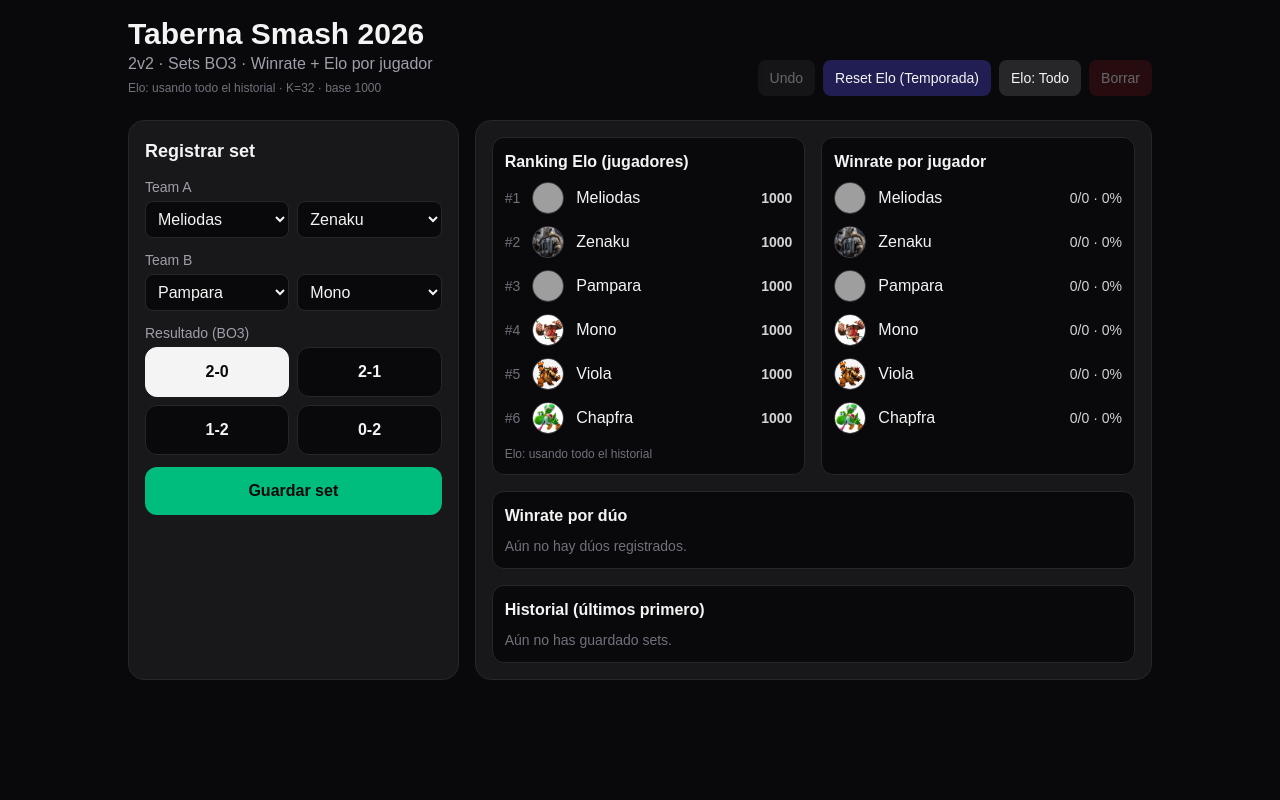
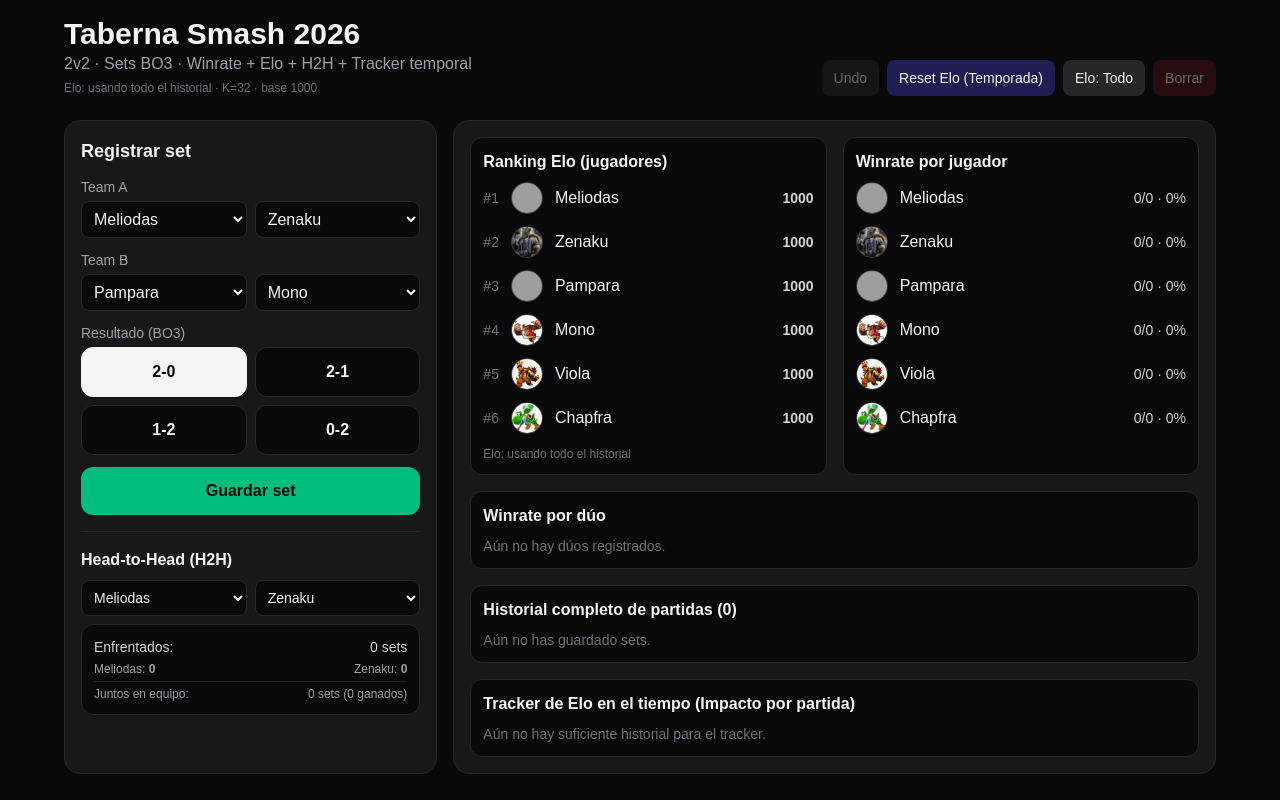
Before and after one commit to toren2/taberna-smash, a Next.js app: page / in a window 1280 px wide. Built offline with nearby package versions, Linux system fonts and the light colour scheme; grey boxes are pictures that could not be loaded.

Commit message:
Añadir historial completo, tracker de elo temporal, h2h y avatares

```diff
--- a/src/app/page.tsx
+++ b/src/app/page.tsx
@@ -65,8 +65,11 @@ export default function Page() {
 
   const [msg, setMsg] = useState<string>("");
   const [sets, setSets] = useState<SetRow[]>([]);
+  const [eloSeasonStart, setEloSeasonStart] = useState<string | null>(null);
 
-  const [eloSeasonStart, setEloSeasonStart] = useState<string | null>(null);
+  // Estados para Head-to-Head (H2H)
+  const [h2hPlayer1, setH2hPlayer1] = useState<string>(PLAYERS[0]?.id ?? "");
+  const [h2hPlayer2, setH2hPlayer2] = useState<string>(PLAYERS[1]?.id ?? "");
 
   useEffect(() => {
     try {
@@ -236,6 +239,44 @@ export default function Page() {
     return arr.sort((a, b) => b.winRate - a.winRate || b.played - a.played);
   }, [sets, idToPlayer]);
 
+  // Head-to-Head
+  const h2hStats = useMemo(() => {
+    if (!h2hPlayer1 || !h2hPlayer2 || h2hPlayer1 === h2hPlayer2) {
+      return { played: 0, p1Wins: 0, p2Wins: 0, together: 0, togetherWins: 0 };
+    }
+
+    let played = 0;
+    let p1Wins = 0;
+    let p2Wins = 0;
+    let together = 0;
+    let togetherWins = 0;
+
+    for (const s of sets) {
+      const teamA = [s.a1, s.a2];
+      const teamB = [s.b1, s.b2];
+      const aWon = s.aGames > s.bGames;
+
+      const p1InA = teamA.includes(h2hPlayer1);
+      const p1InB = teamB.includes(h2hPlayer1);
+      const p2InA = teamA.includes(h2hPlayer2);
+      const p2InB = teamB.includes(h2hPlayer2);
+
+      if ((p1InA && p2InA) || (p1InB && p2InB)) {
+        together++;
+        const p1TeamWon = (p1InA && aWon) || (p1InB && !aWon);
+        if (p1TeamWon) togetherWins++;
+      } else if ((p1InA && p2InB) || (p1InB && p2InA)) {
+        played++;
+        const p1TeamWon = (p1InA && aWon) || (p1InB && !aWon);
+        if (p1TeamWon) p1Wins++;
+        else p2Wins++;
+      }
+    }
+
+    return { played, p1Wins, p2Wins, together, togetherWins };
+  }, [sets, h2hPlayer1, h2hPlayer2]);
+
+  // Cálculo de Elo actual
   const eloMap = useMemo(() => {
     const elo: Record<string, number> = {};
     for (const p of PLAYERS) elo[p.id] = ELO_START;
@@ -278,6 +319,55 @@ export default function Page() {
       .sort((a, b) => b.elo - a.elo);
   }, [eloMap]);
 
+  // Tracker de cambios de Elo en el tiempo (historial de impacto de Elo por match)
+  const eloTimeline = useMemo(() => {
+    const elo: Record<string, number> = {};
+    for (const p of PLAYERS) elo[p.id] = ELO_START;
+
+    const seasonStartMs = eloSeasonStart ? new Date(eloSeasonStart).getTime() : null;
+    const chronological = [...sets].sort(
+      (x, y) => new Date(x.createdAt).getTime() - new Date(y.createdAt).getTime()
+    );
+
+    const logs = [];
+    for (const s of chronological) {
+      const t = new Date(s.createdAt).getTime();
+      const isSeason = seasonStartMs === null || t >= seasonStartMs;
+
+      const rA1 = elo[s.a1] ?? ELO_START;
+      const rA2 = elo[s.a2] ?? ELO_START;
+      const rB1 = elo[s.b1] ?? ELO_START;
+      const rB2 = elo[s.b2] ?? ELO_START;
+
+      const teamA = (rA1 + rA2) / 2;
+      const teamB = (rB1 + rB2) / 2;
+      const aWon = s.aGames > s.bGames;
+      const expA = expectedScore(teamA, teamB);
+      const scoreA = aWon ? 1 : 0;
+      const deltaA = ELO_K * (scoreA - expA);
+      const share = roundElo(deltaA / 2);
+
+      if (isSeason) {
+        elo[s.a1] = roundElo(elo[s.a1] + share);
+        elo[s.a2] = roundElo(elo[s.a2] + share);
+        elo[s.b1] = roundElo(elo[s.b1] - share);
+        elo[s.b2] = roundElo(elo[s.b2] - share);
+      }
+
+      logs.push({
+        id: s.id,
+        createdAt: s.createdAt,
+        aNames: `${idToPlayer.get(s.a1)?.tag ?? s.a1} & ${idToPlayer.get(s.a2)?.tag ?? s.a2}`,
+        bNames: `${idToPlayer.get(s.b1)?.tag ?? s.b1} & ${idToPlayer.get(s.b2)?.tag ?? s.b2}`,
+        aWon,
+        score: `${s.aGames}-${s.bGames}`,
+        delta: share,
+      });
+    }
+
+    return logs.reverse(); // Más recientes primero
+  }, [sets, eloSeasonStart, idToPlayer]);
+
   const playerOptions = PLAYERS.map((p: Player) => (
     <option key={p.id} value={p.id}>
       {p.tag}
@@ -291,11 +381,11 @@ export default function Page() {
 
   return (
     <main className="min-h-screen bg-zinc-950 text-zinc-100 p-4">
-      <div className="max-w-5xl mx-auto space-y-6">
+      <div className="max-w-6xl mx-auto space-y-6">
         <header className="flex flex-col sm:flex-row sm:items-end sm:justify-between gap-3">
           <div>
             <h1 className="text-3xl font-bold">Taberna Smash 2026</h1>
-            <p className="text-zinc-400">2v2 · Sets BO3 · Winrate + Elo por jugador</p>
+            <p className="text-zinc-400">2v2 · Sets BO3 · Winrate + Elo + H2H + Tracker temporal</p>
             <p className="text-xs text-zinc-500 mt-1">{eloSeasonLabel} · K={ELO_K} · base {ELO_START}</p>
           </div>
 
@@ -342,16 +432,17 @@ export default function Page() {
         )}
 
         <section className="grid grid-cols-1 lg:grid-cols-3 gap-4">
-          <div className="rounded-2xl bg-zinc-900 border border-zinc-800 p-4 lg:col-span-1">
+          <div className="rounded-2xl bg-zinc-900 border border-zinc-800 p-4 lg:col-span-1 space-y-4">
+            <div>
               <h2 className="text-lg font-semibold mb-3">Registrar set</h2>
               <div className="space-y-3">
                 <div>
                   <div className="text-sm text-zinc-400 mb-1">Team A</div>
                   <div className="grid grid-cols-2 gap-2">
-                  <select value={a1} onChange={(e: React.ChangeEvent<HTMLSelectElement>) => setA1(e.target.value)} className="w-full bg-zinc-950 border border-zinc-800 rounded-lg p-2">
+                    <select value={a1} onChange={(e) => setA1(e.target.value)} className="w-full bg-zinc-950 border border-zinc-800 rounded-lg p-2">
                       {playerOptions}
                     </select>
-                  <select value={a2} onChange={(e: React.ChangeEvent<HTMLSelectElement>) => setA2(e.target.value)} className="w-full bg-zinc-950 border border-zinc-800 rounded-lg p-2">
+                    <select value={a2} onChange={(e) => setA2(e.target.value)} className="w-full bg-zinc-950 border border-zinc-800 rounded-lg p-2">
                       {playerOptions}
                     </select>
                   </div>
@@ -360,10 +451,10 @@ export default function Page() {
                 <div>
                   <div className="text-sm text-zinc-400 mb-1">Team B</div>
                   <div className="grid grid-cols-2 gap-2">
-                  <select value={b1} onChange={(e: React.ChangeEvent<HTMLSelectElement>) => setB1(e.target.value)} className="w-full bg-zinc-950 border border-zinc-800 rounded-lg p-2">
+                    <select value={b1} onChange={(e) => setB1(e.target.value)} className="w-full bg-zinc-950 border border-zinc-800 rounded-lg p-2">
                       {playerOptions}
                     </select>
-                  <select value={b2} onChange={(e: React.ChangeEvent<HTMLSelectElement>) => setB2(e.target.value)} className="w-full bg-zinc-950 border border-zinc-800 rounded-lg p-2">
+                    <select value={b2} onChange={(e) => setB2(e.target.value)} className="w-full bg-zinc-950 border border-zinc-800 rounded-lg p-2">
                       {playerOptions}
                     </select>
                   </div>
@@ -399,9 +490,45 @@ export default function Page() {
               </div>
             </div>
 
+            {/* HEAD-TO-HEAD */}
+            <div className="border-t border-zinc-800 pt-4">
+              <h3 className="text-md font-semibold mb-2">Head-to-Head (H2H)</h3>
+              <div className="space-y-2">
+                <div className="grid grid-cols-2 gap-2">
+                  <select value={h2hPlayer1} onChange={(e) => setH2hPlayer1(e.target.value)} className="w-full bg-zinc-950 border border-zinc-800 rounded-lg p-2 text-sm">
+                    {playerOptions}
+                  </select>
+                  <select value={h2hPlayer2} onChange={(e) => setH2hPlayer2(e.target.value)} className="w-full bg-zinc-950 border border-zinc-800 rounded-lg p-2 text-sm">
+                    {playerOptions}
+                  </select>
+                </div>
+                {h2hPlayer1 === h2hPlayer2 ? (
+                  <div className="text-xs text-zinc-500">Selecciona dos jugadores distintos.</div>
+                ) : (
+                  <div className="bg-zinc-950 border border-zinc-800 rounded-xl p-3 text-sm space-y-1">
+                    <div className="flex justify-between font-medium text-zinc-300">
+                      <span>Enfrentados:</span>
+                      <span>{h2hStats.played} sets</span>
+                    </div>
+                    <div className="flex justify-between text-xs text-zinc-400">
+                      <span>{idToPlayer.get(h2hPlayer1)?.tag}: <b>{h2hStats.p1Wins}</b></span>
+                      <span>{idToPlayer.get(h2hPlayer2)?.tag}: <b>{h2hStats.p2Wins}</b></span>
+                    </div>
+                    <div className="border-t border-zinc-800/80 pt-1 mt-1 flex justify-between text-xs text-zinc-400">
+                      <span>Juntos en equipo:</span>
+                      <span>{h2hStats.together} sets ({h2hStats.togetherWins} ganados)</span>
+                    </div>
+                  </div>
+                )}
+              </div>
+            </div>
+
+          </div>
+
           <div className="rounded-2xl bg-zinc-900 border border-zinc-800 p-4 lg:col-span-2">
             <div className="grid grid-cols-1 md:grid-cols-2 gap-4">
 
+              {/* RANKING ELO */}
               <div className="rounded-xl bg-zinc-950 border border-zinc-800 p-3">
                 <h3 className="font-semibold mb-2">Ranking Elo (jugadores)</h3>
                 <div className="space-y-3">
@@ -423,6 +550,7 @@ export default function Page() {
                 <div className="text-xs text-zinc-500 mt-3">{eloSeasonLabel}</div>
               </div>
 
+              {/* WINRATE POR JUGADOR */}
               <div className="rounded-xl bg-zinc-950 border border-zinc-800 p-3">
                 <h3 className="font-semibold mb-2">Winrate por jugador</h3>
                 <div className="space-y-3">
@@ -446,13 +574,14 @@ export default function Page() {
                 </div>
               </div>
 
+              {/* WINRATE POR DÚO */}
               <div className="rounded-xl bg-zinc-950 border border-zinc-800 p-3 md:col-span-2">
                 <h3 className="font-semibold mb-2">Winrate por dúo</h3>
                 {teamStats.length === 0 ? (
                   <div className="text-sm text-zinc-500">Aún no hay dúos registrados.</div>
                 ) : (
                   <div className="space-y-2">
-                    {teamStats.slice(0, 12).map((d) => (
+                    {teamStats.map((d) => (
                       <div key={d.duo} className="flex items-center justify-between">
                         <div className="font-medium">{d.duo}</div>
                         <div className="text-sm text-zinc-300 tabular-nums">
@@ -464,13 +593,14 @@ export default function Page() {
                 )}
               </div>
 
+              {/* HISTORIAL COMPLETO DE PARTIDAS (CON SCROLL) */}
               <div className="md:col-span-2 rounded-xl bg-zinc-950 border border-zinc-800 p-3">
-                <h3 className="font-semibold mb-2">Historial (últimos primero)</h3>
+                <h3 className="font-semibold mb-2">Historial completo de partidas ({sets.length})</h3>
                 {sets.length === 0 ? (
                   <div className="text-sm text-zinc-500">Aún no has guardado sets.</div>
                 ) : (
-                  <div className="divide-y divide-zinc-800">
-                    {sets.slice(0, 30).map((s: SetRow) => {
+                  <div className="max-h-64 overflow-y-auto divide-y divide-zinc-800 pr-2">
+                    {sets.map((s: SetRow) => {
                       const aWon = s.aGames > s.bGames;
                       const aNames = `${idToPlayer.get(s.a1)?.tag ?? s.a1} + ${idToPlayer.get(s.a2)?.tag ?? s.a2}`;
                       const bNames = `${idToPlayer.get(s.b1)?.tag ?? s.b1} + ${idToPlayer.get(s.b2)?.tag ?? s.b2}`;
@@ -497,6 +627,32 @@ export default function Page() {
                   </div>
                 )}
               </div>
+
+              {/* TRACKER TEMPORAL DE ELO */}
+              <div className="md:col-span-2 rounded-xl bg-zinc-950 border border-zinc-800 p-3">
+                <h3 className="font-semibold mb-2">Tracker de Elo en el tiempo (Impacto por partida)</h3>
+                {eloTimeline.length === 0 ? (
+                  <div className="text-sm text-zinc-500">Aún no hay suficiente historial para el tracker.</div>
+                ) : (
+                  <div className="max-h-64 overflow-y-auto divide-y divide-zinc-800 pr-2">
+                    {eloTimeline.map((item) => (
+                      <div key={item.id} className="py-2 flex flex-col sm:flex-row sm:items-center sm:justify-between gap-1 text-sm">
+                        <div>
+                          <span className={item.aWon ? "text-emerald-400 font-medium" : "text-zinc-400"}>{item.aNames}</span>
+                          <span className="text-zinc-600 mx-2">vs</span>
+                          <span className={!item.aWon ? "text-emerald-400 font-medium" : "text-zinc-400"}>{item.bNames}</span>
+                        </div>
+                        <div className="flex items-center gap-3 text-xs">
+                          <span className="text-zinc-400 font-mono">[{item.score}]</span>
+                          <span className="text-indigo-400 font-bold tabular-nums">±{item.delta} Elo</span>
+                          <span className="text-zinc-500">{fmtDate(item.createdAt)}</span>
+                        </div>
+                      </div>
+                    ))}
+                  </div>
+                )}
+              </div>
+
             </div>
           </div>
         </section>
```
Lines whose indentation alone changed are shown as unchanged.
